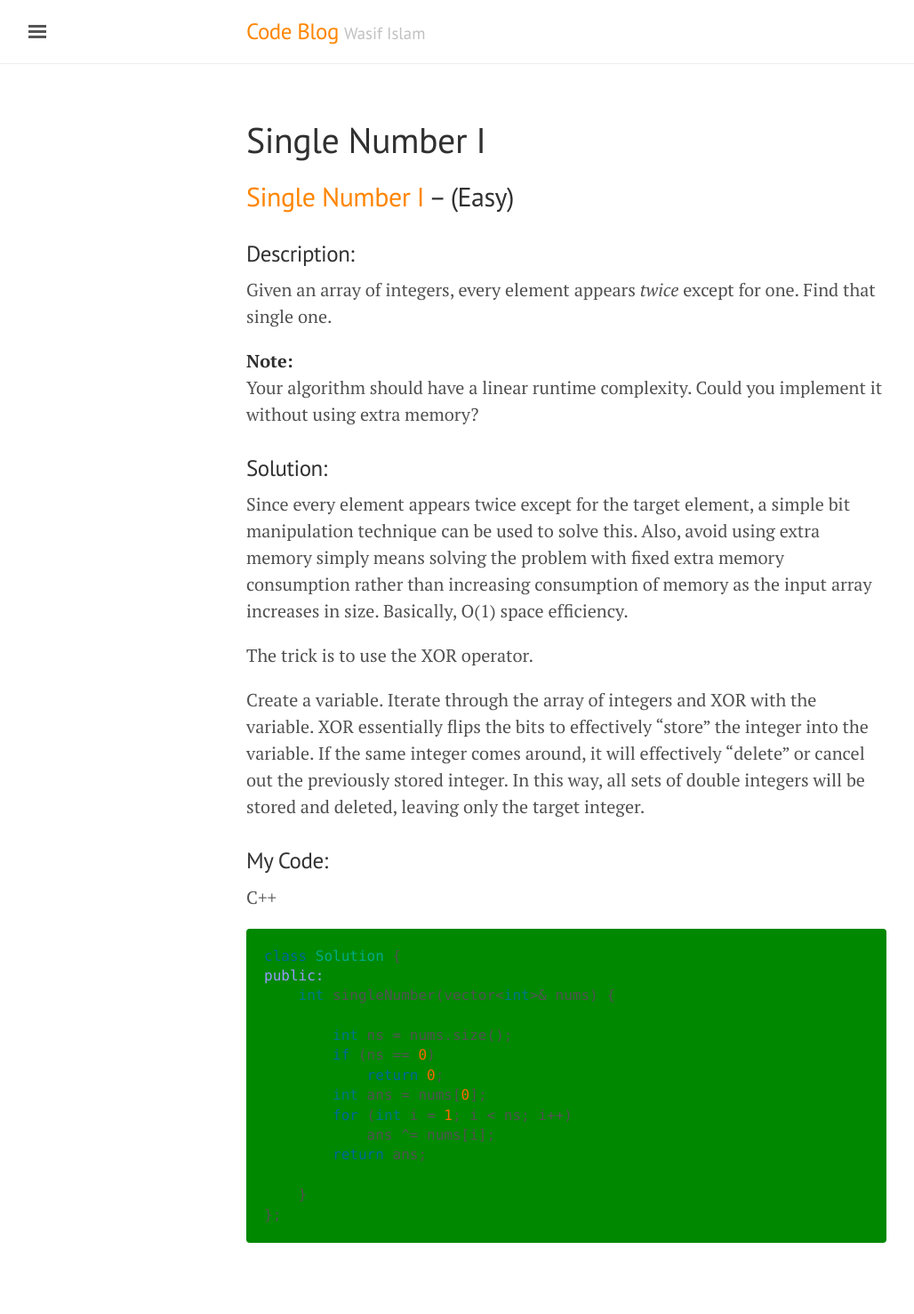
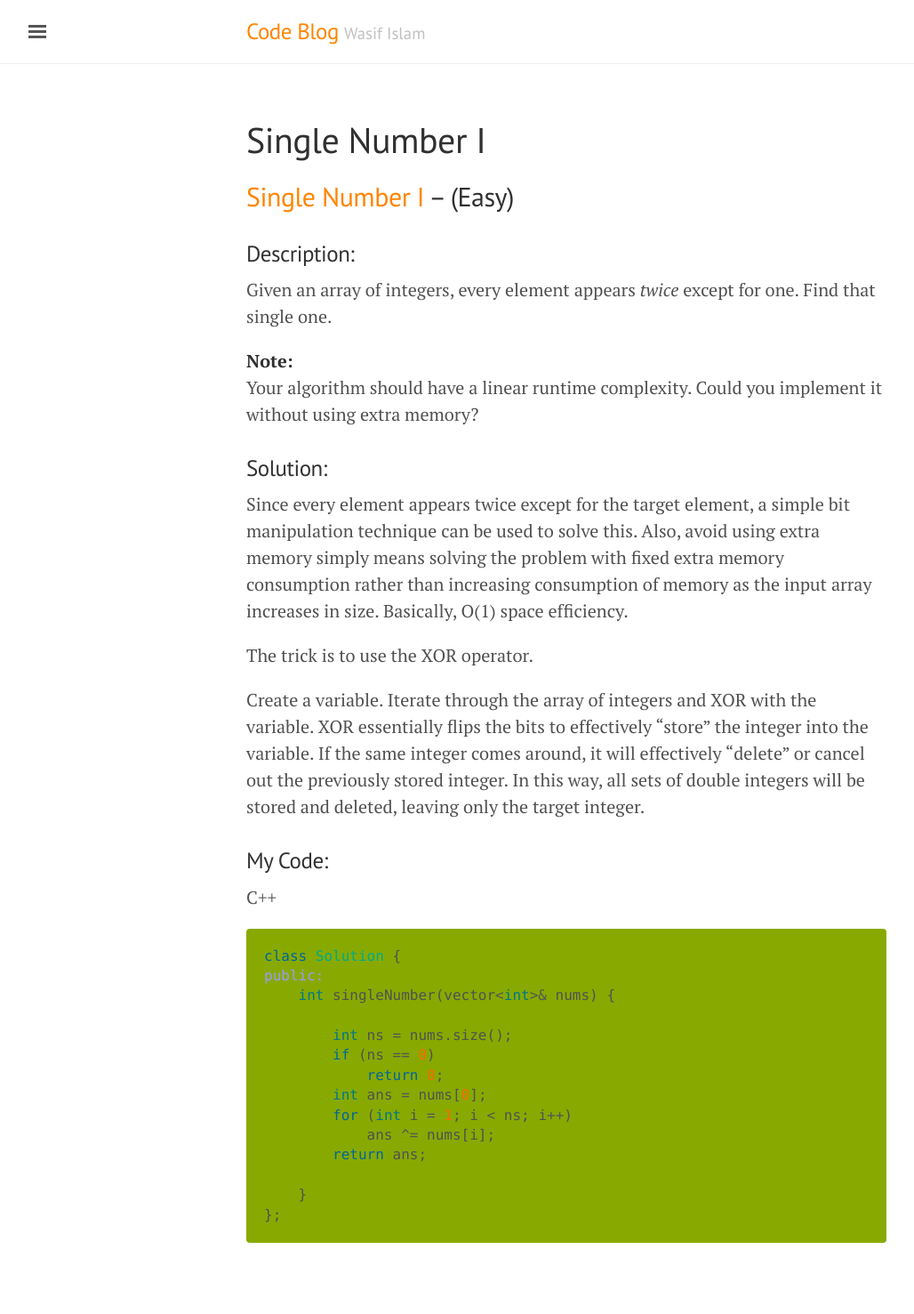
Before and after one commit to washifu/CodeBlog, a Jekyll site: the page built from pages/2017-08-24-Single_Number_I.md, in a window 1280 px wide. Shown: the whole page at 89% size, without its empty margins (3-1031 px from the left). Built offline with Jekyll 4.4.1, drawn with Linux system fonts in a browser that asks for light colours; comment, search, counter and statistics services are not loaded.

Commit message:
Update poole.css

```diff
--- a/public/css/poole.css
+++ b/public/css/poole.css
@@ -170,7 +170,7 @@ pre {
   word-break: break-all;
   word-wrap: break-word;
   /*background-color: #f9f9f9;*/
-  background-color: #008800; /* wasif */
+  background-color: #88aa00; /* wasif */
 }
 pre code {
   padding: 0;
```
